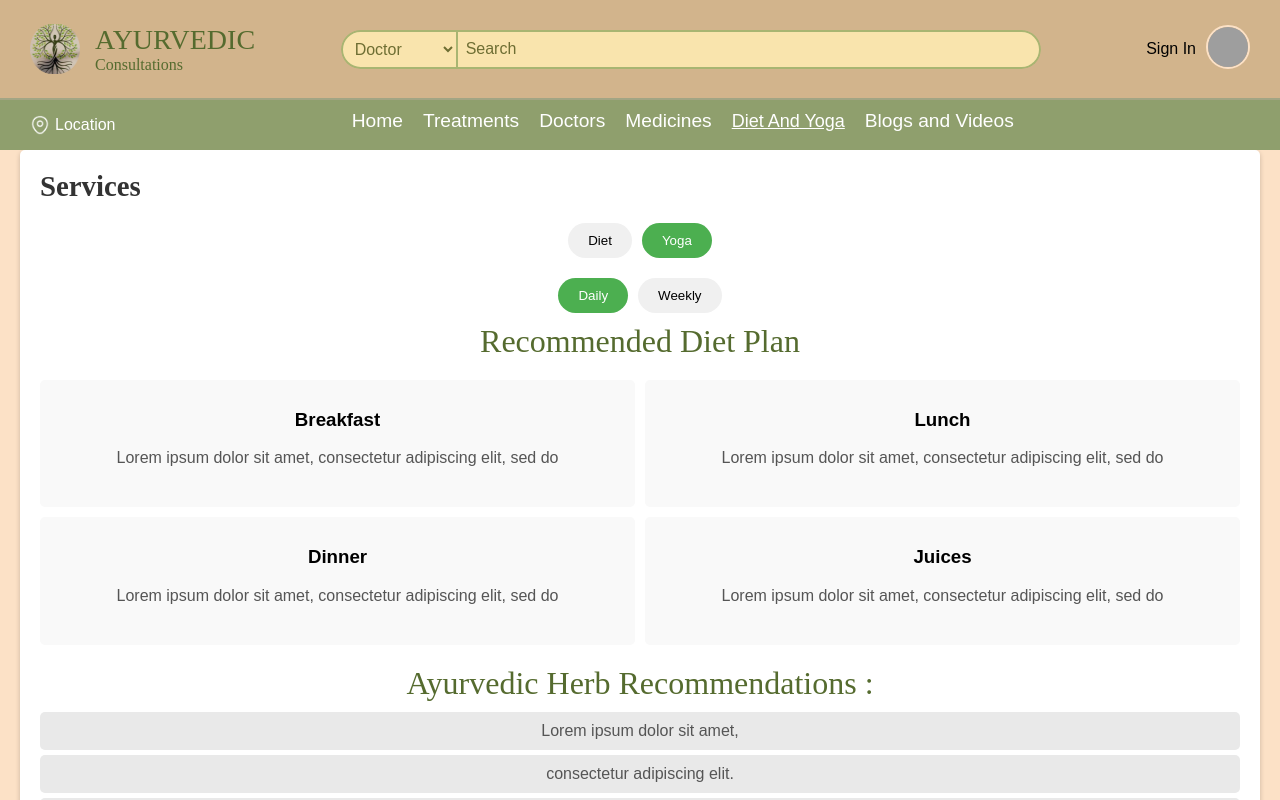
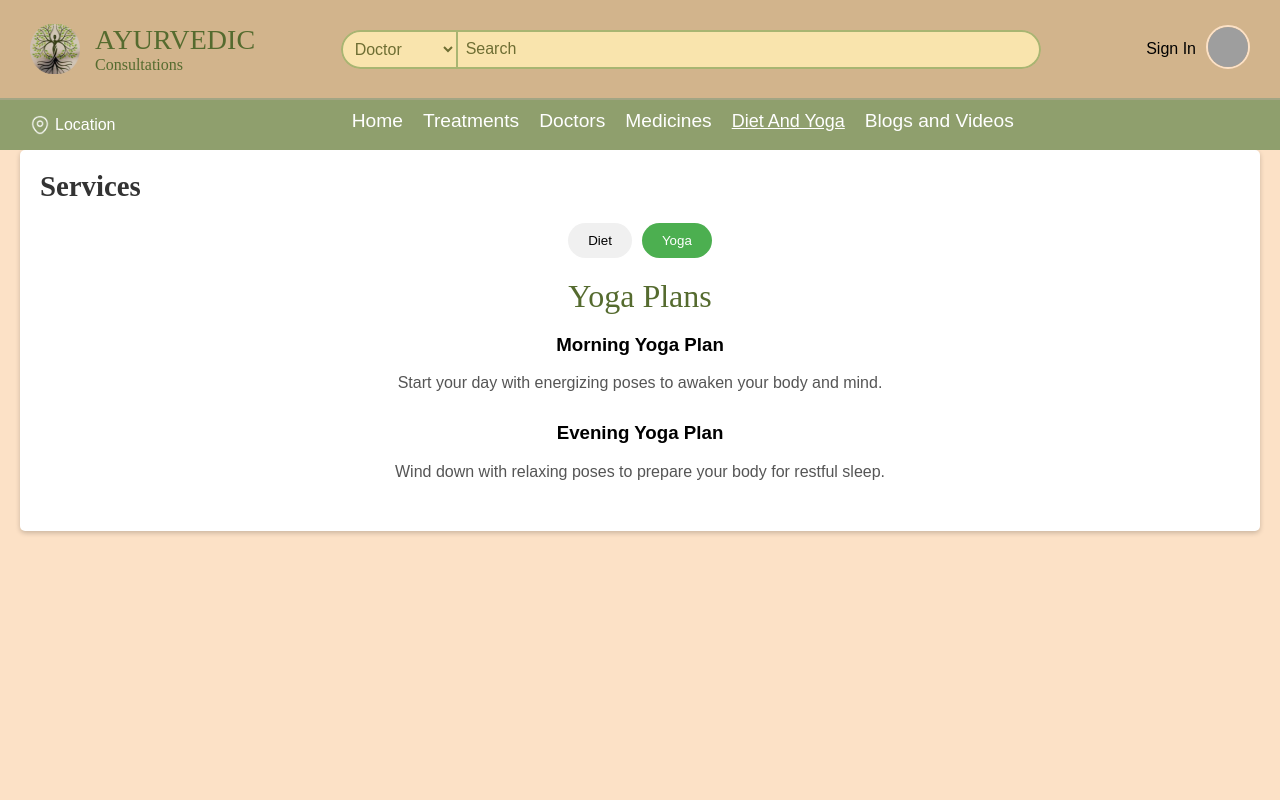
Before and after one commit to Harshitha-02/ayurvedic-app, a React (Create React App) app in the folder frontend/: page /diet-yoga in a window 1280 px wide. Both pictures are taken after a click on the button "Yoga". Shown: the top 800 px of the page. Built offline with nearby package versions, Linux system fonts and the light colour scheme; grey boxes are pictures that could not be loaded; a web font is replaced by a local one.

Commit message:
dietandyoga corrected

```diff
--- a/frontend/src/screens/Patients/DietYogaComponent.js
+++ b/frontend/src/screens/Patients/DietYogaComponent.js
@@ -9,31 +9,90 @@ function DietYogaComponent() {
     <div className="container">
       <h1>Services</h1>
       <div className="tabs">
-        <button onClick={() => setActiveTab('Diet')}
-                className={`tab ${activeTab === 'Diet' ? 'active' : ''}`}>Diet</button>
-        <button onClick={() => setActiveTab('Yoga')}
-                className={`tab ${activeTab === 'Yoga' ? 'active' : ''}`}>Yoga</button>
-      </div>
-      <div className="frequency-tabs">
-        <button onClick={() => setActiveFrequency('Daily')}
-                className={`tab ${activeFrequency === 'Daily' ? 'active' : ''}`}>Daily</button>
-        <button onClick={() => setActiveFrequency('Weekly')}
-                className={`tab ${activeFrequency === 'Weekly' ? 'active' : ''}`}>Weekly</button>
+        <button
+          onClick={() => setActiveTab('Diet')}
+          className={`tab ${activeTab === 'Diet' ? 'active' : ''}`}
+        >
+          Diet
+        </button>
+        <button
+          onClick={() => setActiveTab('Yoga')}
+          className={`tab ${activeTab === 'Yoga' ? 'active' : ''}`}
+        >
+          Yoga
+        </button>
       </div>
 
+      {activeTab === 'Diet' && (
+        <>
+          <div className="frequency-tabs">
+            <button
+              onClick={() => setActiveFrequency('Daily')}
+              className={`tab ${activeFrequency === 'Daily' ? 'active' : ''}`}
+            >
+              Daily
+            </button>
+            <button
+              onClick={() => setActiveFrequency('Weekly')}
+              className={`tab ${activeFrequency === 'Weekly' ? 'active' : ''}`}
+            >
+              Weekly
+            </button>
+          </div>
+
+          {activeFrequency === 'Daily' ? (
+            <>
               <h2>Recommended Diet Plan</h2>
               <div className="meal-grid">
-        {['Breakfast', 'Lunch', 'Dinner', 'Juices'].map(meal => (
+                {['Breakfast', 'Lunch', 'Dinner', 'Juices'].map((meal) => (
                   <div key={meal} className="meal">
                     <h3>{meal}</h3>
-            <p>Lorem ipsum dolor sit amet, consectetur adipiscing elit, sed do</p>
+                    <p>
+                      Lorem ipsum dolor sit amet, consectetur adipiscing elit,
+                      sed do
+                    </p>
                   </div>
                 ))}
               </div>
+            </>
+          ) : (
+            <>
+              <h2>Weekly Diet Plan</h2>
+              {[
+                'Monday',
+                'Tuesday',
+                'Wednesday',
+                'Thursday',
+                'Friday',
+                'Saturday',
+                'Sunday',
+              ].map((day) => (
+                <div key={day}>
+                  <h3>{day}</h3>
+                  <div className="meal-grid">
+                    {['Breakfast', 'Lunch', 'Dinner', 'Juices'].map((meal) => (
+                      <div key={meal} className="meal">
+                        <h4>{meal}</h4>
+                        <p>
+                          Lorem ipsum dolor sit amet, consectetur adipiscing
+                          elit, sed do
+                        </p>
+                      </div>
+                    ))}
+                  </div>
+                </div>
+              ))}
+            </>
+          )}
 
-      <h2>Ayurvedic Herb Recommendations :</h2>
+          <h2>Ayurvedic Herb Recommendations:</h2>
           <div className="herbs">
-        {['Lorem ipsum dolor sit amet,', 'consectetur adipiscing elit.', 'Sed ut imperdet', 'tesque'].map((herb, index) => (
+            {[
+              'Lorem ipsum dolor sit amet,',
+              'consectetur adipiscing elit.',
+              'Sed ut imperdiet',
+              'Pellentesque',
+            ].map((herb, index) => (
               <p key={index}>{herb}</p>
             ))}
           </div>
@@ -44,6 +103,30 @@ function DietYogaComponent() {
             <p>Do you need another dietitian?</p>
             <button className="yes-button">Yes</button>
           </div>
+        </>
+      )}
+
+      {activeTab === 'Yoga' && (
+        <>
+          <h2>Yoga Plans</h2>
+          <div className="yoga-plans">
+            <div className="yoga-session">
+              <h3>Morning Yoga Plan</h3>
+              <p>
+                Start your day with energizing poses to awaken your body and
+                mind.
+              </p>
+            </div>
+            <div className="yoga-session">
+              <h3>Evening Yoga Plan</h3>
+              <p>
+                Wind down with relaxing poses to prepare your body for restful
+                sleep.
+              </p>
+            </div>
+          </div>
+        </>
+      )}
     </div>
   );
 }
```
Lines whose indentation alone changed are shown as unchanged.
